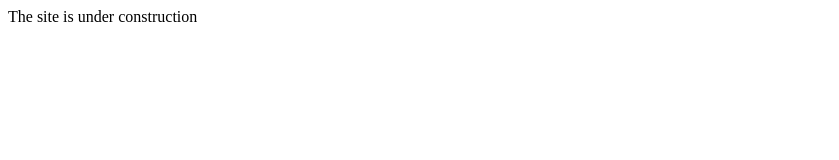
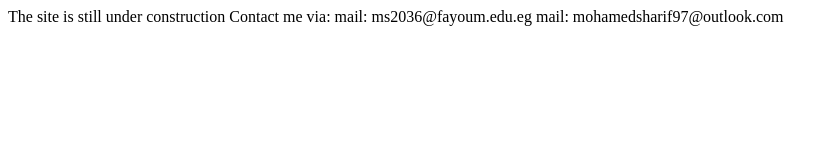
Before and after one commit to Mohamed-Sharif/Mohamed-Sharif.github.io, a plain HTML site: page index.html in a window 1280 px wide. Shown: the whole page, without its empty margins (0-839 px from the left). Drawn offline with Linux system fonts and the light colour scheme.

Commit message:
Update index.html

```diff
--- a/index.html
+++ b/index.html
@@ -7,7 +7,10 @@
     <title>Mohamed Sharif</title>
 </head>
 <body>
-    The site is under construction
 
+    The site is still under construction
+    Contact me via:
+                    mail: ms2036@fayoum.edu.eg
+                    mail: mohamedsharif97@outlook.com
 </body>
 </html>
```
